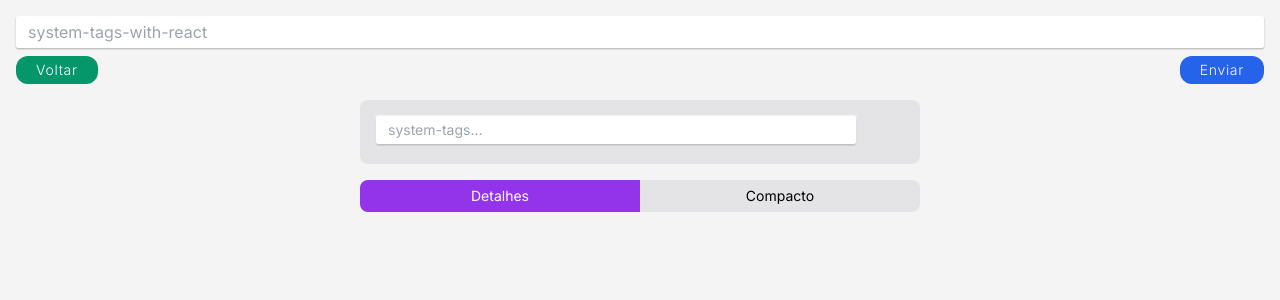
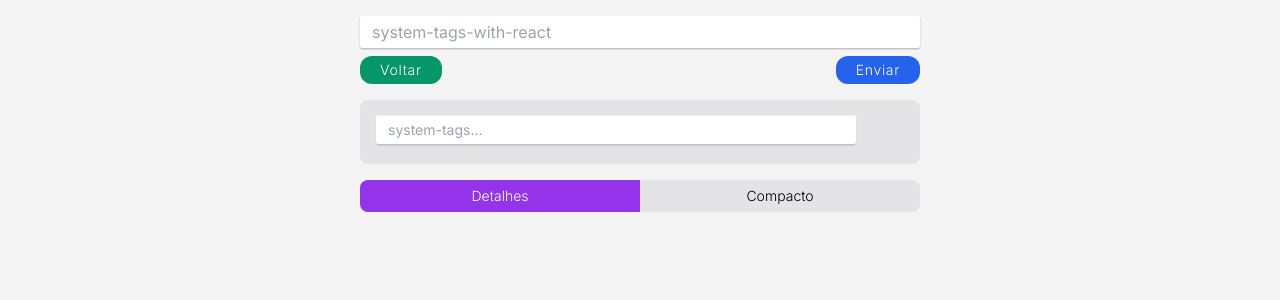
Before and after one commit to vitormarkis/asseties, a React (Vite) app: page /add in a window 1280 px wide. Shown: the top 300 px of the page. Built offline with nearby package versions, Linux system fonts and the light colour scheme; no server answers; some icons are missing.

Commit message:
fix undesired motion while searching

```diff
--- a/src/components/Asset.tsx
+++ b/src/components/Asset.tsx
@@ -15,9 +15,10 @@ interface Props {
   container?: Element | null
   asset: AssetType
   index: number
+  animation?: boolean
 }
 
-export function Asset({ asset, index }: Props) {
+export function Asset({ asset, index, animation = true }: Props) {
   const dispatch = useDispatch()
   const navigate = useNavigate()
   const { context } = useAppSelector(state => state)
@@ -37,7 +38,7 @@ export function Asset({ asset, index }: Props) {
 
   return (
     <motion.div
-    variants={Animation.emerge(index)}
+      variants={animation ? Animation.emerge(index) : {}}
       initial="hidden"
       animate="show"
       exit="exit"
--- a/src/components/AssetListDetailed.tsx
+++ b/src/components/AssetListDetailed.tsx
@@ -15,7 +15,7 @@ function AssetListDetailed({ assets }: Props) {
     .sort((a, b) =>
       a.asset_name > b.asset_name ? (sortState ? 1 : -1) : a.asset_name < b.asset_name ? (sortState ? -1 : 1) : 0
     )
-    .filter(asset => asset.asset_name.includes(fields.searchField))!
+    .filter(asset => asset.asset_name.toLowerCase().includes(fields.searchField))!
 
   const filteredAssets = [...assets!].sort((a, b) =>
     a.asset_name > b.asset_name ? (sortState ? 1 : -1) : a.asset_name < b.asset_name ? (sortState ? -1 : 1) : 0
@@ -23,24 +23,27 @@ function AssetListDetailed({ assets }: Props) {
 
   return (
     <MainWrapper className="grow overflow-y-scroll flex-col sm:rounded-lg scroll-style">
-      <AnimatePresence>
-        {fields.searchField.length > 0
-          ? searchedAssets?.map((asset, index) => (
+      {fields.searchField.length > 0 ? (
+        searchedAssets?.map((asset, index) => (
           <Asset
             key={asset.id}
             index={index}
             asset={asset}
+            animation={false}
           />
         ))
-          : sortState
-          ? filteredAssets?.map((asset, index) => (
+      ) : sortState ? (
+        filteredAssets?.map((asset, index) => (
           <Asset
             key={asset.id}
             index={index}
             asset={asset}
+            animation={false}
           />
         ))
-          : assets?.map((asset, index) => (
+      ) : (
+        <AnimatePresence>
+          {assets?.map((asset, index) => (
             <Asset
               key={asset.id}
               index={index}
@@ -48,6 +51,7 @@ function AssetListDetailed({ assets }: Props) {
             />
           ))}
         </AnimatePresence>
+      )}
     </MainWrapper>
   )
 }
--- a/src/components/quark/ContainerOption.tsx
+++ b/src/components/quark/ContainerOption.tsx
@@ -21,8 +21,9 @@ export const ContainerOption: React.FC<Props> = ({ title, className, data_id, ..
       className={clsx(
         `
       ${className}
-      w-1/2 px-2 flex items-center justify-center z-10
-      delay-200 transition-all duration-300
+      w-1/2 px-2 flex font-light items-center justify-center z-10
+      transition-all
+      ${current === data_id ? "duration-300" : "delay-100"}
       `,
         {
           "text-white": current === data_id,
--- a/src/routes/NewAssetForm.tsx
+++ b/src/routes/NewAssetForm.tsx
@@ -24,6 +24,7 @@ export function NewAssetForm() {
   }
 
   return (
+    <div className="sm:w-[560px] w-full">
       <form
         onSubmit={handleSubmit(onSubmit)}
         className="flex flex-col gap-2 grow"
@@ -52,5 +53,6 @@ export function NewAssetForm() {
           />
         </div>
       </form>
+    </div>
   )
 }
```
Lines whose indentation alone changed are shown as unchanged.
